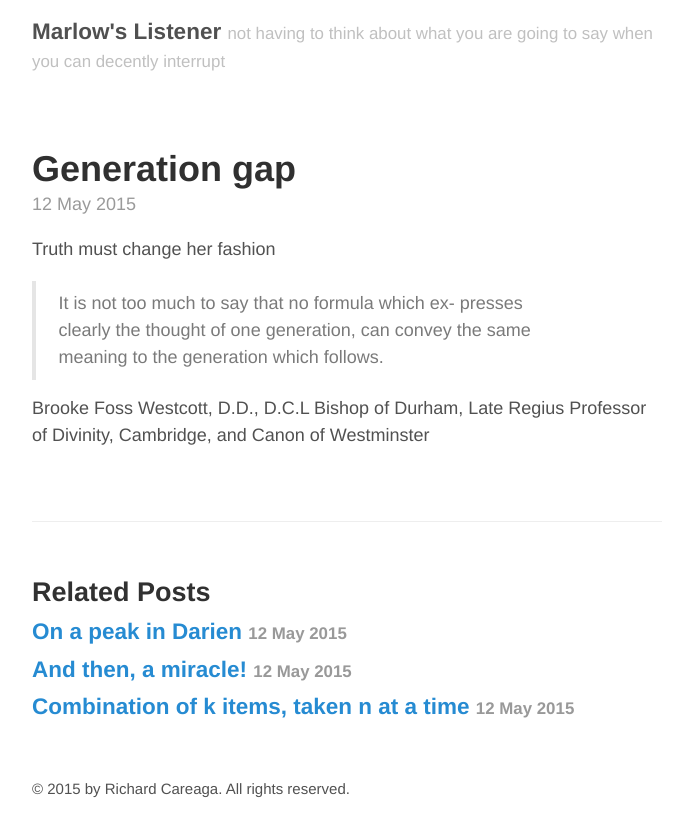
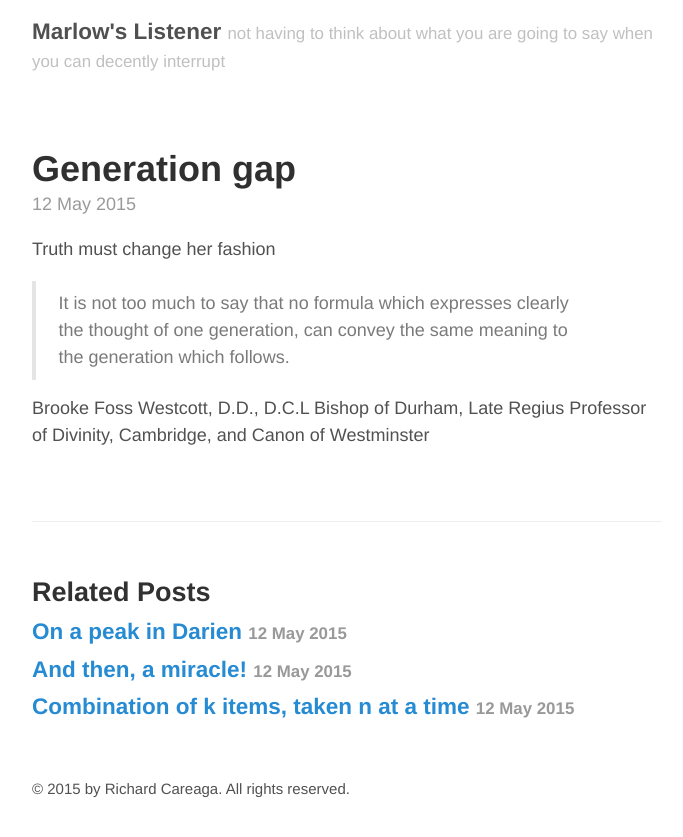
Before and after one commit to technocrat/marlow.github.io, a Jekyll site: the page built from _posts/2015-05-12-gap.md, in a window 1280 px wide. Shown: the top 837 px of the page, without its empty margins (293-976 px from the left). Built offline with Jekyll 4.4.1, drawn with Linux system fonts in a browser that asks for light colours.

Commit message:
Update 2015-05-12-gap.md

```diff
--- a/_posts/2015-05-12-gap.md
+++ b/_posts/2015-05-12-gap.md
@@ -6,8 +6,7 @@ tags: psychology
 
 Truth must change her fashion
 
-> It is not too much to say that no formula which ex-
-presses clearly the thought of one generation, can convey the same meaning to the generation which follows.
+> It is not too much to say that no formula which expresses clearly the thought of one generation, can convey the same meaning to the generation which follows.
 
 Brooke Foss Westcott, D.D., D.C.L
 Bishop of Durham, Late Regius Professor of Divinity, Cambridge, and Canon of Westminster
```
